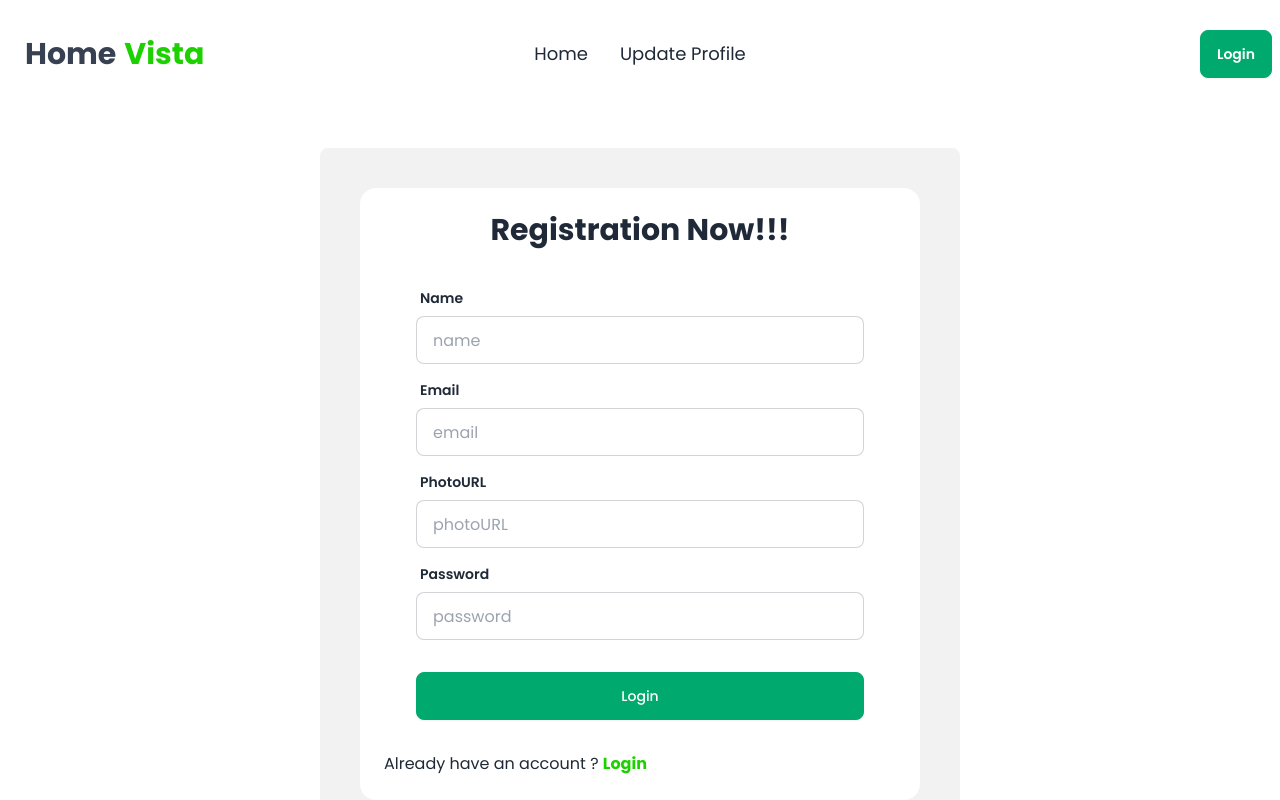
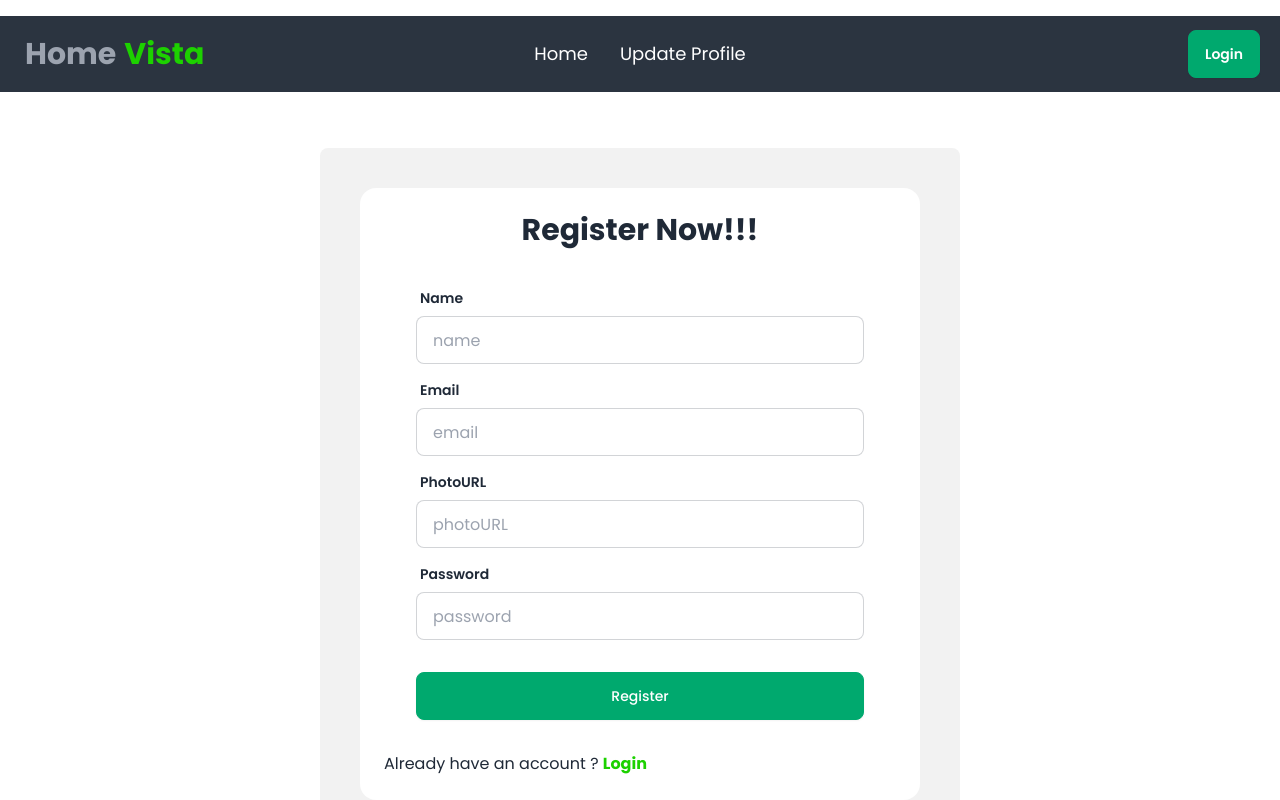
Before and after one commit to rar34/home-vista, a React (Vite) app: page /register in a window 1280 px wide. Shown: the top 800 px of the page. Built offline with nearby package versions, Linux system fonts and the light colour scheme; no server answers.

Commit message:
added estates section

```diff
--- a/src/components/Footer/Footer.jsx
+++ b/src/components/Footer/Footer.jsx
@@ -4,7 +4,7 @@ const Footer = () => {
         <footer className="footer p-10 bg-neutral text-white">
             <aside>
                 <h6 className="footer-title">About</h6>
-                <p>
+                <p className="text-sm">
                     HomeVista: Your destination for dream homes. <br /> Diverse residential listings, expert guidance, <br /> and personalized service ensure a <br /> seamless experience. Find yours today!</p>
             </aside>
             <nav>
--- /dev/null
+++ b/src/components/Home/Estate.jsx
@@ -0,0 +1,27 @@
+import PropTypes from 'prop-types'
+import { Link } from 'react-router-dom';
+
+const Estate = ({ estate }) => {
+    const { estate_title, image } = estate;
+    console.log(estate);
+    return (
+        <div className="card bg-base-100 shadow-xl">
+            <figure><img src={image} alt="" /></figure>
+            <div className="card-body">
+                <h2 className="card-title">{estate_title}</h2>
+                <p>If a dog chews shoes whose shoes does he choose?</p>
+                <div className="card-actions">
+                    <Link to="/estate-details">
+                        <button className="btn btn-success text-white w-full">View Property</button>
+                    </Link>
+                </div>
+            </div>
+        </div>
+    );
+};
+
+export default Estate;
+
+Estate.propTypes = {
+    estate: PropTypes.object
+}
--- /dev/null
+++ b/src/components/Home/EstateDetails.jsx
@@ -0,0 +1,10 @@
+
+const EstateDetails = () => {
+    return (
+        <div>
+            <h2 className="text-3xl">estates details here</h2>
+        </div>
+    );
+};
+
+export default EstateDetails;
--- a/src/components/Home/Home.jsx
+++ b/src/components/Home/Home.jsx
@@ -1,8 +1,19 @@
+import { useLoaderData } from "react-router-dom";
+import Estate from "./Estate";
+
 
 const Home = () => {
+    const estates = useLoaderData();
+    console.log(estates)
+
     return (
         <div>
-            <h2 className="text-2xl">this is home</h2>
+            <h2 className="text-3xl font-bold text-center my-10">Our Estates</h2>
+            <div className="grid grid-cols-1 md:grid-cols-2 lg:grid-cols-3 gap-6 mb-10">
+                {
+                    estates.map(estate => <Estate key={estate.id} estate={estate}></Estate>)
+                }
+            </div>
         </div>
     );
 };
--- a/src/components/Navbar/Navbar.jsx
+++ b/src/components/Navbar/Navbar.jsx
@@ -17,24 +17,32 @@ const Navbar = () => {
     }
 
     const navLinks = <>
-        <li className="text-lg"><NavLink to="/">Home</NavLink></li>
-        <li className="text-lg"><NavLink to="/update-profile">Update Profile</NavLink></li>
+        <li className="text-lg"><NavLink style={({ isActive }) => {
+            return isActive ? { color: "plum" } : {};
+        }} to="/">Home</NavLink></li>
+        <li className="text-lg"><NavLink style={({ isActive }) => {
+            return isActive ? { color: "plum" } : {};
+        }} to="/update-profile">Update Profile</NavLink></li>
+
+        {user && <li className="text-lg"><NavLink style={({ isActive }) => {
+            return isActive ? { color: "plum" } : {};
+        }} to="/estate-details">Estate Details</NavLink></li>}
     </>
 
 
 
     return (
-        <div className="navbar bg-base-100">
+        <div className="navbar bg-neutral text-white">
             <div className="navbar-start">
                 <div className="dropdown">
                     <div tabIndex={0} role="button" className="btn btn-ghost lg:hidden">
                         <svg xmlns="http://www.w3.org/2000/svg" className="h-5 w-5" fill="none" viewBox="0 0 24 24" stroke="currentColor"><path strokeLinecap="round" strokeLinejoin="round" strokeWidth="2" d="M4 6h16M4 12h8m-8 6h16" /></svg>
                     </div>
-                    <ul tabIndex={0} className="menu menu-sm dropdown-content mt-3 z-[1] p-2 shadow bg-base-100 rounded-box w-52">
+                    <ul tabIndex={0} className="menu menu-sm dropdown-content mt-3 z-[1] p-2 shadow text-black bg-base-100 rounded-box w-52">
                         {navLinks}
                     </ul>
                 </div>
-                <Link to="/" className="btn btn-ghost text-xl md:text-3xl font-medium md:font-bold text-gray-700">Home<span className="text-[#1DD100]">Vista</span></Link>
+                <Link to="/" className="btn btn-ghost text-xl md:text-3xl font-medium md:font-bold text-gray-400">Home<span className="text-[#1DD100]">Vista</span></Link>
             </div>
             <div className="navbar-center hidden lg:flex">
                 <ul className="menu menu-horizontal px-1">
@@ -43,20 +51,23 @@ const Navbar = () => {
             </div>
             <div className="navbar-end">
                 {user ?
-                    <div className="dropdown dropdown-end tooltip" data-tip={user?.email || user?.displayName}>
-                        <div tabIndex={0} role="button" className="btn btn-ghost btn-circle avatar">
+                    <div className="dropdown dropdown-end " >
+                        <div tabIndex={0} role="button" className="btn btn-ghost btn-circle avatar tooltip" data-tip={user?.displayName || user?.email}>
                             <div className="w-10 rounded-full ">
-                                <img  alt="Tailwind CSS Navbar component" src="https://daisyui.com/images/stock/photo-1534528741775-53994a69daeb.jpg" />
+                                <img alt="Tailwind CSS Navbar component" src="https://daisyui.com/images/stock/photo-1534528741775-53994a69daeb.jpg" />
                             </div>
 
                         </div>
-                        <ul tabIndex={0} className="mt-3 z-[1] p-2 shadow menu menu-sm dropdown-content bg-base-100 rounded-box w-32">
-                            <li><Link>Profile</Link></li>
-                            <li><Link to="/login"><button onClick={handleLogOut}>Logout</button></Link></li>
+                        <ul tabIndex={0} className="mt-3 z-[1] p-2 shadow menu menu-sm text-white font-bold dropdown-content bg-neutral w-32">
+                            <li className="hover:bg-gray-500"><Link>User Profile</Link></li>
+                            <li className="hover:bg-gray-500"><Link to="/login"><button onClick={handleLogOut}>Logout</button></Link></li>
                         </ul>
                     </div>
                     :
-                    <Link to="/login"><button className="btn btn-success text-white">Login</button></Link>
+                    <>
+                        <Link to="/login"><button className="btn btn-success text-white mr-3">Login</button></Link>
+                        {/* <Link to="/register"><button className="btn btn-success text-white">Register</button></Link> */}
+                    </>
                 }
 
             </div>
--- /dev/null
+++ b/src/components/Routes/PrivateRoutes.jsx
@@ -0,0 +1,17 @@
+import { useContext } from "react";
+import { AuthContext } from "../../FirebaseProvider/FirebaseProvider";
+import { Navigate } from "react-router-dom";
+
+const PrivateRoutes = ({ children }) => {
+    const { user } = useContext(AuthContext)
+    if(!user){
+        return <Navigate to="/login" />
+    }
+    return (
+            <div>
+                {children}
+            </div>
+        );
+};
+
+export default PrivateRoutes;
--- a/src/components/UserInfo/Register.jsx
+++ b/src/components/UserInfo/Register.jsx
@@ -30,7 +30,7 @@ const Register = () => {
             <div className="hero-content">
 
                 <div className="card shrink-0 w-full p-2 md:p-6 bg-base-100">
-                    <h2 className="text-3xl font-bold text-center">Registration Now!!!</h2>
+                    <h2 className="text-3xl font-bold text-center">Register Now!!!</h2>
                     <form onSubmit={handleSubmit(onSubmit)} className="card-body">
                         <div className="form-control">
                             <label className="label">
@@ -63,7 +63,7 @@ const Register = () => {
                             {errors.password && <span className="text-red-600">This field is required</span>}
                         </div>
                         <div className="form-control mt-6">
-                            <button className="btn btn-success text-white font-medium">Login</button>
+                            <button className="btn btn-success text-white font-medium">Register</button>
                         </div>
                     </form>
                     <p>Already have an account ? <Link className="text-[#1DD100] font-bold" to="/login">Login</Link></p>
--- a/src/main.jsx
+++ b/src/main.jsx
@@ -11,6 +11,8 @@ import Login from './components/UserInfo/Login.jsx';
 import Register from './components/UserInfo/Register.jsx';
 import ErrorPage from './components/ErrorPage/ErrorPage.jsx';
 import FirebaseProvider from './FirebaseProvider/FirebaseProvider.jsx';
+import EstateDetails from './components/Home/EstateDetails.jsx';
+import PrivateRoutes from './components/Routes/PrivateRoutes.jsx';
 
 const router = createBrowserRouter([
   {
@@ -20,7 +22,8 @@ const router = createBrowserRouter([
     children: [
       {
         path: "/",
-        element: <Home></Home>
+        element: <Home></Home>,
+        loader: ()=> fetch('/estates.json')
       },
       {
         path: "/login",
@@ -29,6 +32,10 @@ const router = createBrowserRouter([
       {
         path: "/register",
         element: <Register></Register>
+      },
+      {
+        path: "/estate-details",
+        element: <PrivateRoutes><EstateDetails></EstateDetails></PrivateRoutes>
       }
     ]
   },
```
Also changed, not shown: public/estates.json (+6 -6 lines).
